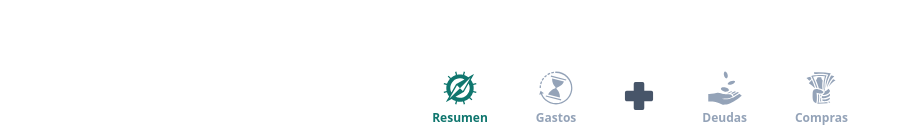
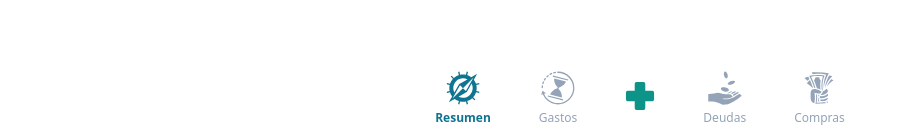
Before and after one commit to Arkonte-MX/toston-escritorio, a React (Vite) app: page / in a window 1280 px wide. Shown: the part 662-797 px from the top of the page, without its empty margins (0-910 px from the left). Built offline with nearby package versions, Linux system fonts and the light colour scheme.

Commit message:
mejoras de accesibilidad para elementos y acción del menú

```diff
--- a/src/componentes/menu/accion.tsx
+++ b/src/componentes/menu/accion.tsx
@@ -1,12 +1,12 @@
 import { TipoAccionMenu } from './tipos'
-import { obtenerColorAccionMenu } from './utilerias'
+import { obtenerColorAccionMenu, obtenerCursorAccionMenu } from './utilerias'
 
-const AccionMenu = ({ Icono, onClick, deshabilitado }: TipoAccionMenu) => (
+const AccionMenu = ({ Icono, onClick, deshabilitada }: TipoAccionMenu) => (
   <li
-    className={`flex flex-col items-center ${obtenerColorAccionMenu(deshabilitado)}`}>
+    className={`flex flex-col items-center ${obtenerColorAccionMenu(deshabilitada)}`}>
     <Icono
-      className="mb-1 text-3xl"
-      onClick={deshabilitado ? () => {} : onClick}
+      className={`mb-1 text-3xl ${obtenerCursorAccionMenu(deshabilitada)}`}
+      onClick={deshabilitada ? () => {} : onClick}
     />
   </li>
 )
--- a/src/componentes/menu/constantes.ts
+++ b/src/componentes/menu/constantes.ts
@@ -1,12 +1,36 @@
-export const COLORES = {
+import { TEXTO_VACIO } from '../../compartido/constantes'
+
+export const COLOR = {
   MENU: {
     ACCION: {
-      HABILITADA: 'text-yellow-600',
-      DESHABILITADA: 'text-slate-600',
+      HABILITADA: 'text-teal-600',
+      DESHABILITADA: 'text-yellow-600',
     },
     ELEMENTO: {
-      ACTIVO: 'text-teal-700',
+      ACTIVO: 'text-cyan-700',
       INACTIVO: 'text-slate-400',
     },
   },
 } as const
+
+export const CURSOR = {
+  MENU: {
+    ACCION: {
+      HABILITADA: 'cursor-pointer',
+      DESHABILITADA: 'cursor-context-menu',
+    },
+    ELEMENTO: {
+      ACTIVO: TEXTO_VACIO,
+      INACTIVO: 'cursor-pointer',
+    },
+  },
+} as const
+
+export const GROSOR_TEXTO = {
+  MENU: {
+    ELEMENTO: {
+      ACTIVO: 'font-extrabold',
+      INACTIVO: 'font-medium',
+    },
+  },
+} as const
--- a/src/componentes/menu/elemento.tsx
+++ b/src/componentes/menu/elemento.tsx
@@ -3,14 +3,21 @@ import { TipoElementoMenu } from './tipos'
 import {
   evitarRenderizadoElementoMenu,
   obtenerColorElementoMenu,
+  obtenerCursorIconoElementoMenu,
+  obtenerGrosorNombreElementoMenu,
 } from './utilerias'
 
 const ElementoMenu = memo(
   ({ Icono, onClick, activo, children }: TipoElementoMenu) => (
     <li
       className={`flex flex-col items-center ${obtenerColorElementoMenu(activo)}`}>
-      <Icono className="mb-1 text-4xl" onClick={onClick} />
-      <strong className="text-xs">{children}</strong>
+      <Icono
+        className={`mb-1 text-4xl ${obtenerCursorIconoElementoMenu(activo)}`}
+        onClick={onClick}
+      />
+      <label className={`text-xs ${obtenerGrosorNombreElementoMenu(activo)}`}>
+        {children}
+      </label>
     </li>
   ),
   evitarRenderizadoElementoMenu
--- a/src/componentes/menu/utilerias.ts
+++ b/src/componentes/menu/utilerias.ts
@@ -1,17 +1,30 @@
 import { TipoElementoMenu } from './tipos'
 import { VISTAS } from '../interfaz/constantes'
-import { COLORES } from './constantes'
+import { COLOR, CURSOR, GROSOR_TEXTO } from './constantes'
 
 export const esMismaVista = (vista: VISTAS, actual: VISTAS): boolean =>
   vista === actual
 
 export const obtenerColorElementoMenu = (activo: boolean): string =>
-  activo ? COLORES.MENU.ELEMENTO.ACTIVO : COLORES.MENU.ELEMENTO.INACTIVO
+  activo ? COLOR.MENU.ELEMENTO.ACTIVO : COLOR.MENU.ELEMENTO.INACTIVO
 
-export const obtenerColorAccionMenu = (deshabilitado: boolean): string =>
-  deshabilitado ?
-    COLORES.MENU.ACCION.DESHABILITADA
-  : COLORES.MENU.ACCION.HABILITADA
+export const obtenerCursorIconoElementoMenu = (activo: boolean): string =>
+  activo ? CURSOR.MENU.ELEMENTO.ACTIVO : CURSOR.MENU.ELEMENTO.INACTIVO
+
+export const obtenerGrosorNombreElementoMenu = (
+  activo: boolean = false
+): string =>
+  activo ?
+    GROSOR_TEXTO.MENU.ELEMENTO.ACTIVO
+  : GROSOR_TEXTO.MENU.ELEMENTO.INACTIVO
+
+export const obtenerColorAccionMenu = (deshabilitada: boolean): string =>
+  deshabilitada ? COLOR.MENU.ACCION.DESHABILITADA : COLOR.MENU.ACCION.HABILITADA
+
+export const obtenerCursorAccionMenu = (deshabilitada: boolean): string =>
+  deshabilitada ?
+    CURSOR.MENU.ACCION.DESHABILITADA
+  : CURSOR.MENU.ACCION.HABILITADA
 
 export const evitarRenderizadoElementoMenu = (
   { activo: anterior }: TipoElementoMenu,
--- a/src/componentes/pasos/constantes.ts
+++ b/src/componentes/pasos/constantes.ts
@@ -1,5 +1,3 @@
-import { TEXTO_VACIO } from '../../compartido/constantes'
-
 export const COLORES = {
   BOTON_PASO: {
     HABILITADO: 'text-cyan-600',
@@ -10,7 +8,7 @@ export const COLORES = {
 export const PUNTERO = {
   BOTON_PASO: {
     HABILITADO: 'cursor-pointer',
-    DESHABILITADO: TEXTO_VACIO,
+    DESHABILITADO: 'cursor-not-allowed',
   },
 } as const
 
@@ -19,7 +17,7 @@ export const GROSOR_TEXTO = {
     HABILITADO: 'font-bold',
     DESHABILITADO: 'font-light',
   },
-}
+} as const
 
 export const PRIMER_PASO = 0
 
--- a/tailwind.config.js
+++ b/tailwind.config.js
@@ -16,7 +16,10 @@ module.exports = {
       pattern: /text-(slate|yellow|cyan|teal|rose)-(200|400|600|700|800)/,
     },
     {
-      pattern: /cursor-pointer/,
+      pattern: /cursor-(pointer|not-allowed|progress|context-menu|none)/,
+    },
+    {
+      pattern: /font-(medium|extrabold)/,
     },
   ],
   theme: {},
```
